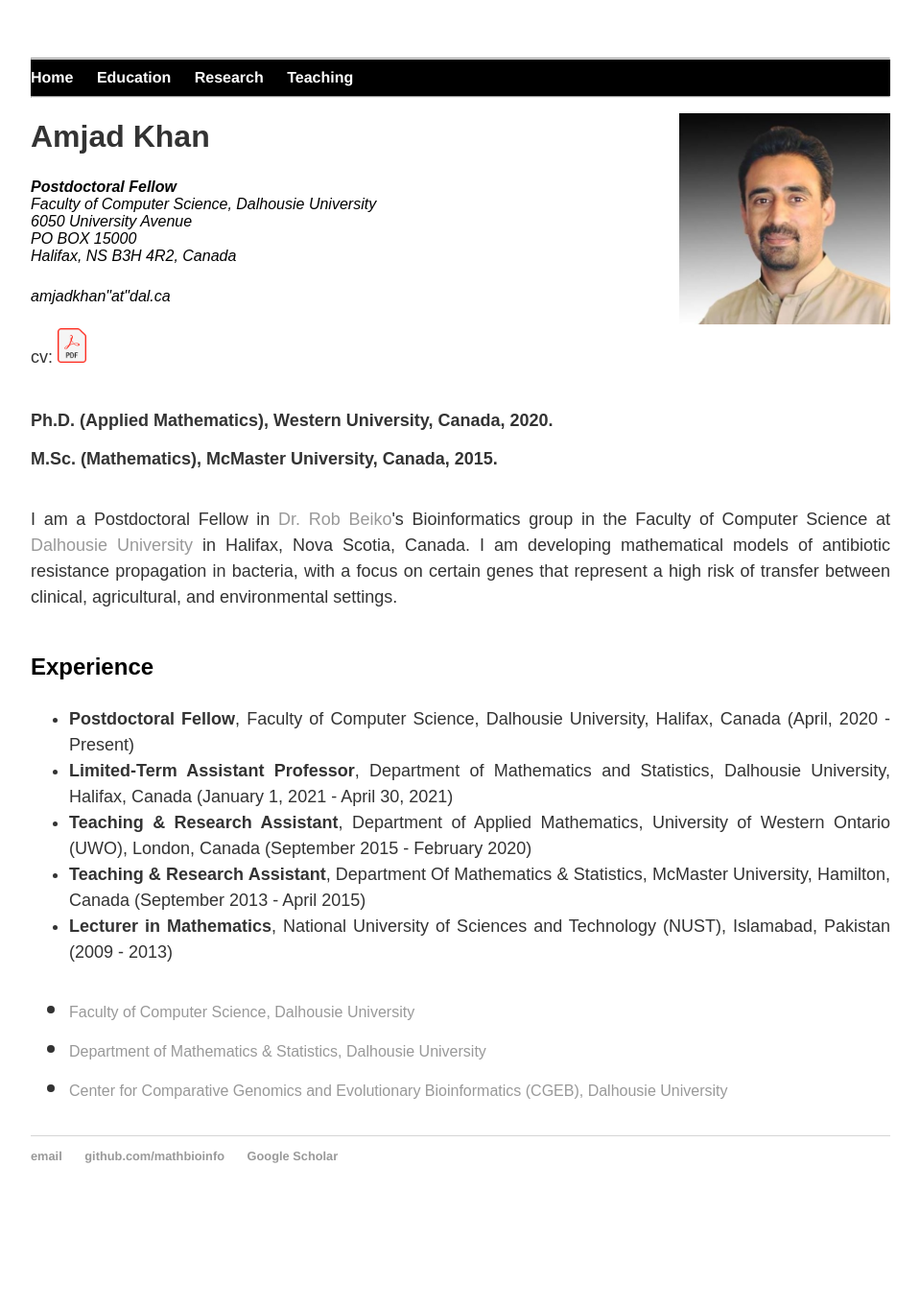
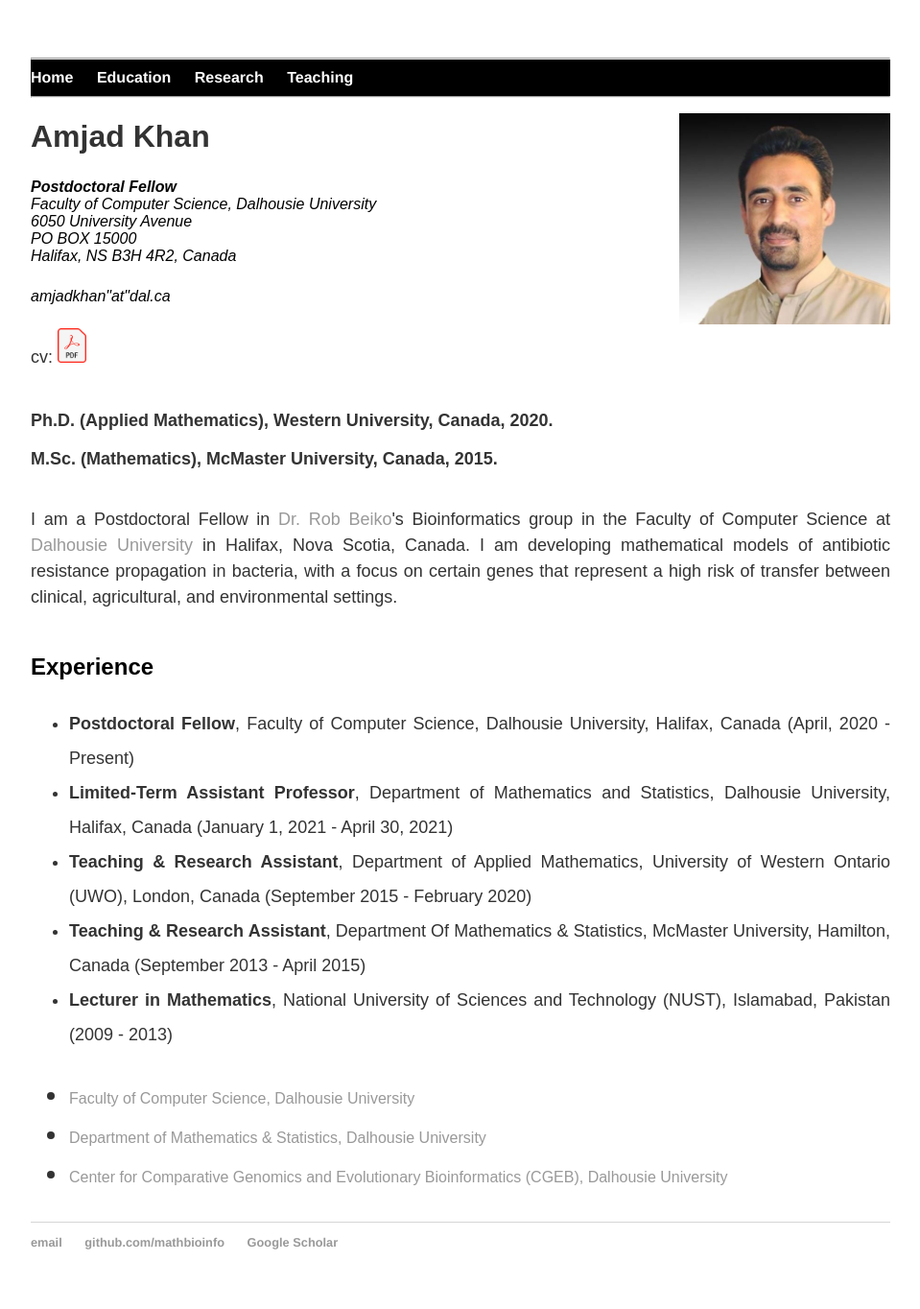
Before and after one commit to MathBioInfo/amjadkhan, a Jekyll site: the page index.html, which Jekyll copies as it is, in a window 1280 px wide. Shown: the whole page at 96% size, without its empty margins (160-1119 px from the left). Built offline with Jekyll 4.4.1, drawn with Linux system fonts in a browser that asks for light colours; before the commit the page ends 1274 px from its top, so only the background shows below that.

Commit message:
Update index.html

```diff
--- a/index.html
+++ b/index.html
@@ -54,7 +54,7 @@
 				transfer between clinical, agricultural, and environmental settings. </p>
 			<br><font size="5"><b>Experience</b></font><br>
 			<p style="text-align:justify;line-height:1"><font size="4">
-			<ul style="text-align:justify;line-height:1.5">
+			<ul style="text-align:justify;line-height:2">
 			<li><b>Postdoctoral Fellow</b>, Faculty of Computer Science, Dalhousie University, Halifax,
 			Canada (April, 2020 - Present)</li>
 			<li><b>Limited-Term Assistant Professor</b>, Department of Mathematics and Statistics, Dalhousie University, Halifax, Canada (January 1, 2021 - April 30, 2021)</li>
```
